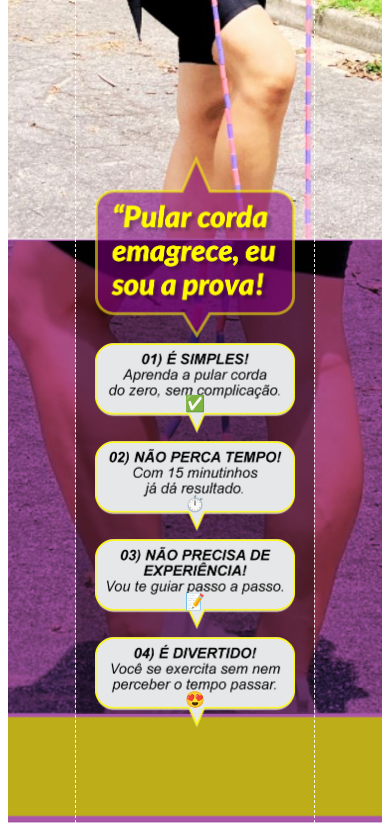
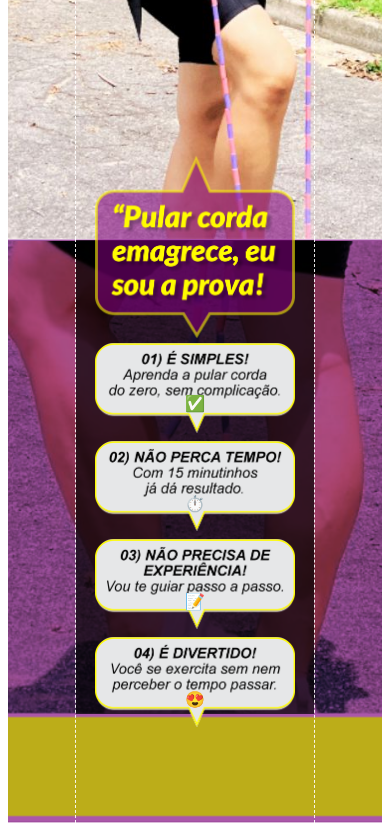
Before and after one commit to AriovaldoJM/transforme, a PHP site: page / in a window 390 px wide. Shown: the part 613-1444 px from the top of the page. Run offline with PHP 8.4, Linux system fonts and the light colour scheme.

Commit message:
feature: weight color

```diff
--- a/css/style.css
+++ b/css/style.css
@@ -84,7 +84,7 @@
     .bg-2-first-layer{
         width: 100%;
         height: 474px;
-        background-color: rgba(0, 0, 0, 0.4);
+        background-color: rgba(0, 0, 0, 0.7);
         margin-top:1px;
         z-index: 999;
     }
```
